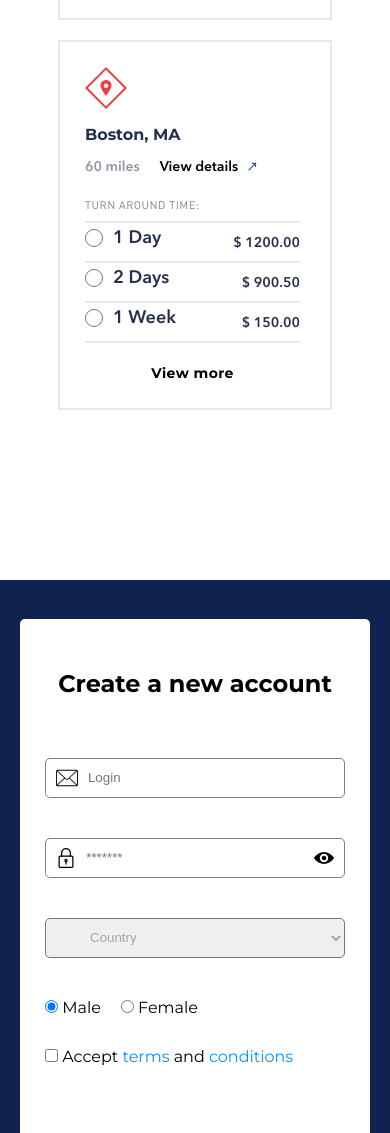
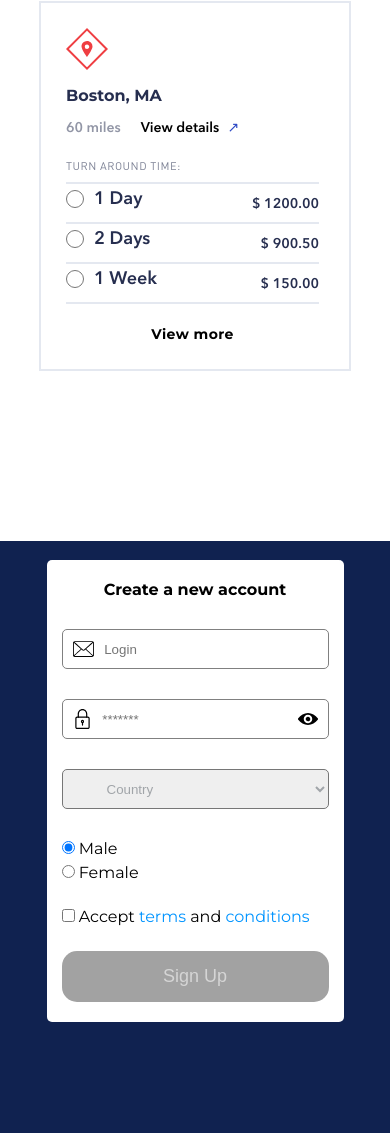
Before and after one commit to HaidaiAndrii/CHI-hw-pr1, a website: page src/index.html in a window 390 px wide. Shown: the part 851-1984 px from the top of the page. After the commit the page ends 1893 px from the top, so only its background shows below. Drawn offline with nearby package versions, Linux system fonts and the light colour scheme; files that its build step writes are made by us from their sources.

Commit message:
media was added

```diff
--- a/src/js/script.js
+++ b/src/js/script.js
@@ -7,7 +7,6 @@ const inputPassword = document.getElementById('password');
 const loginSpan = document.getElementById('loginError');
 const passSpan = document.getElementById('passError');
 const selectSpan = document.getElementById('selectError');
-
 
 const passSection = document.querySelector('.pass');
 const loginSection = document.querySelector('.login');
--- a/src/scss/style.scss
+++ b/src/scss/style.scss
@@ -157,7 +157,7 @@ h2 {
 }
 
 @media screen and (max-width: 1250px) {
-    .container {
+    .cardContainer {
         padding: 0 39px 150px;
     }
     .item {
@@ -198,67 +198,6 @@ h2 {
             //top: 25px;
             //right: 20px
             top: 5px;
-        }
-    }
-}
-
-@media screen and (max-width: 690px) {
-    .item {
-        max-width: 320px;
-        &__preview {
-            flex-direction: column;
-        }
-        &__plans {
-            padding-left: 0;
-            flex-direction: column;
-        }
-        &__planList {
-            flex-direction: column;
-        }
-        &__plan {
-            position: relative;
-            display: flex;
-            justify-content: space-between;
-            height: 40px;
-            align-items: center;
-        }
-        &__plan::after {
-            content: '';
-            position: absolute;
-            background: #e4e8f0;
-            left: 0;
-            bottom: 0;
-            width: 100%;
-            height: 2px;
-        }
-        &__planTitle {
-            position: relative;
-            padding: 0 0 10px;
-        }
-        &__download {
-            display: none;
-        }
-        &__planTitle::after {
-            content: '';
-            position: absolute;
-            background: #e4e8f0;
-            left: 0;
-            bottom: 0px;
-            width: 100%;
-            height: 2px;
-        }
-        &__price {
-            padding: 0;
-        }
-        &__link {
-            display: block;
-            padding: 20px 0 0;
-            text-align: center;
-            font-size: 14px;
-            font-weight: 900;
-            line-height: 1.43;
-            letter-spacing: 0.4px;
-            color: #2c49c5;
         }
     }
 }
@@ -425,3 +364,108 @@ body {
     line-height: 10px;
     font-size: 14px;
 }
+
+@media screen and (max-width: 900px) {
+    .item {
+        max-width: 320px;
+        &__preview {
+            flex-direction: column;
+        }
+        &__plans {
+            padding-left: 0;
+            flex-direction: column;
+        }
+        &__planList {
+            flex-direction: column;
+        }
+        &__plan {
+            position: relative;
+            display: flex;
+            justify-content: space-between;
+            height: 40px;
+            align-items: center;
+        }
+        &__plan::after {
+            content: '';
+            position: absolute;
+            background: #e4e8f0;
+            left: 0;
+            bottom: 0;
+            width: 100%;
+            height: 2px;
+        }
+        &__planTitle {
+            position: relative;
+            padding: 0 0 10px;
+        }
+        &__download {
+            display: none;
+        }
+        &__planTitle::after {
+            content: '';
+            position: absolute;
+            background: #e4e8f0;
+            left: 0;
+            bottom: 0px;
+            width: 100%;
+            height: 2px;
+        }
+        &__price {
+            padding: 0;
+        }
+        &__link {
+            display: block;
+            padding: 20px 0 0;
+            text-align: center;
+            font-size: 14px;
+            font-weight: 900;
+            line-height: 1.43;
+            letter-spacing: 0.4px;
+            color: #2c49c5;
+        }
+    }
+}
+
+@media screen and (max-width: 600px) {
+    .container {
+        padding: 5% 0;
+        display: flex;
+        align-items: center;
+        justify-content: center;
+        height: 100%;
+    }
+    .form {
+        padding: 20px 15px;
+        max-width: 350px;
+        max-height: max-content;
+        background-color: #fff;
+        margin: 0 auto;
+        border-radius: 5px;
+        &__title {
+            margin-bottom: 30px;
+            text-align: center;
+            font-size: 16px;
+        }
+        &__inputSection {
+            margin-bottom: 10px;
+        }
+        &__select {
+            margin-bottom: 10px;
+        }
+        &__sex {
+            display: flex;
+            flex-direction: column;
+            margin-bottom: 20px;
+        }
+        &__radioLabel {
+            margin-bottom: 5px;
+        }
+        &__agreement {
+            margin-bottom: 25px;
+        }
+    }
+}
+
+.spanError {
+    margin-bottom: 10px;
+}
```
Also changed, not shown: dist/css/style.css, dist/css/style.min.css.
